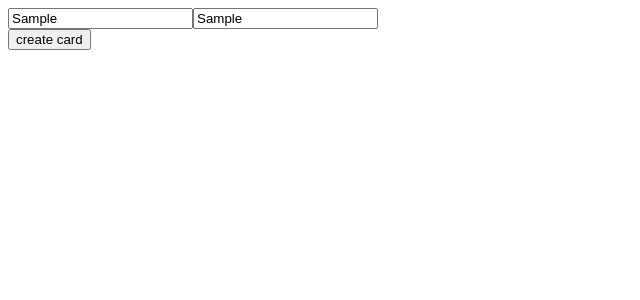
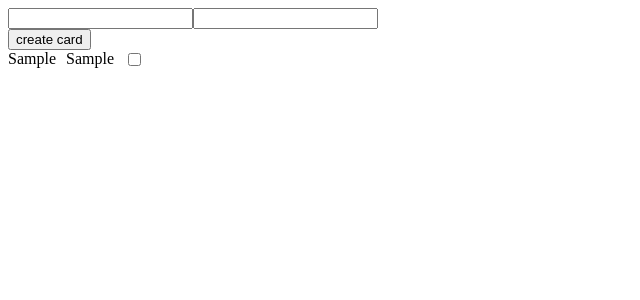
Before and after one commit to tilox337/flashCards_React, a React (Vite) app: page / in a window 1280 px wide. Both pictures are taken after typing "Sample", "Sample" into the empty fields and a click on the button "create card". Shown: the top 300 px of the page, without its empty margins (0-640 px from the left). Built offline with nearby package versions, Linux system fonts and the light colour scheme.

Commit message:
card creation

```diff
--- a/src/App.jsx
+++ b/src/App.jsx
@@ -5,38 +5,65 @@ import Card from "./Card";
 class App extends React.Component {
   state = {
     decks: [],
+    nCard: new Card(),
+    activeDeck: new Deck("name", null, null, null),
   };
   render() {
-    let nCard;
-    nCard = new Card();
-    let activeDeck = new Deck("name", null, null, null);
-
     return (
       <>
         <div style={{ display: "flex" }}>
           <input
-            id="front"
             type="text"
+            value={this.state.nCard.frontSide}
             onChange={(e) => {
-              nCard.frontSide = e.target.value;
+              const updateCard = new Card(
+                e.target.value,
+                this.state.nCard.backSide,
+              );
+              this.setState({ nCard: updateCard });
             }}
           ></input>
           <input
-            id="back"
             type="text"
+            value={this.state.nCard.backSide}
             onChange={(e) => {
-              nCard.backSide = e.target.value;
+              const updateCard = new Card(
+                this.state.nCard.frontSide,
+                e.target.value,
+              );
+              this.setState({ nCard: updateCard });
             }}
           ></input>
         </div>
         <button
           onClick={() => {
-            activeDeck.addCard(nCard);
-            console.log(activeDeck);
+            this.setState({
+              activeDeck: {
+                ...this.state.activeDeck,
+                cards: [...this.state.activeDeck.cards, this.state.nCard],
+              },
+              nCard: {
+                frontSide: "",
+                backSide: "",
+              },
+            });
+
+            console.log(this.state.activeDeck);
           }}
         >
           create card
         </button>
+        <div>
+          {this.state.activeDeck.cards.map((card, index) => {
+            return (
+              <div key={index} style={{ display: "flex", gap: "10px" }}>
+                <div>{card.frontSide}</div>
+                <div>{card.backSide}</div>
+                <input type="checkbox" checked={card.learned}></input>
+              </div>
+            );
+          })}
+        </div>
       </>
     );
   }
```
